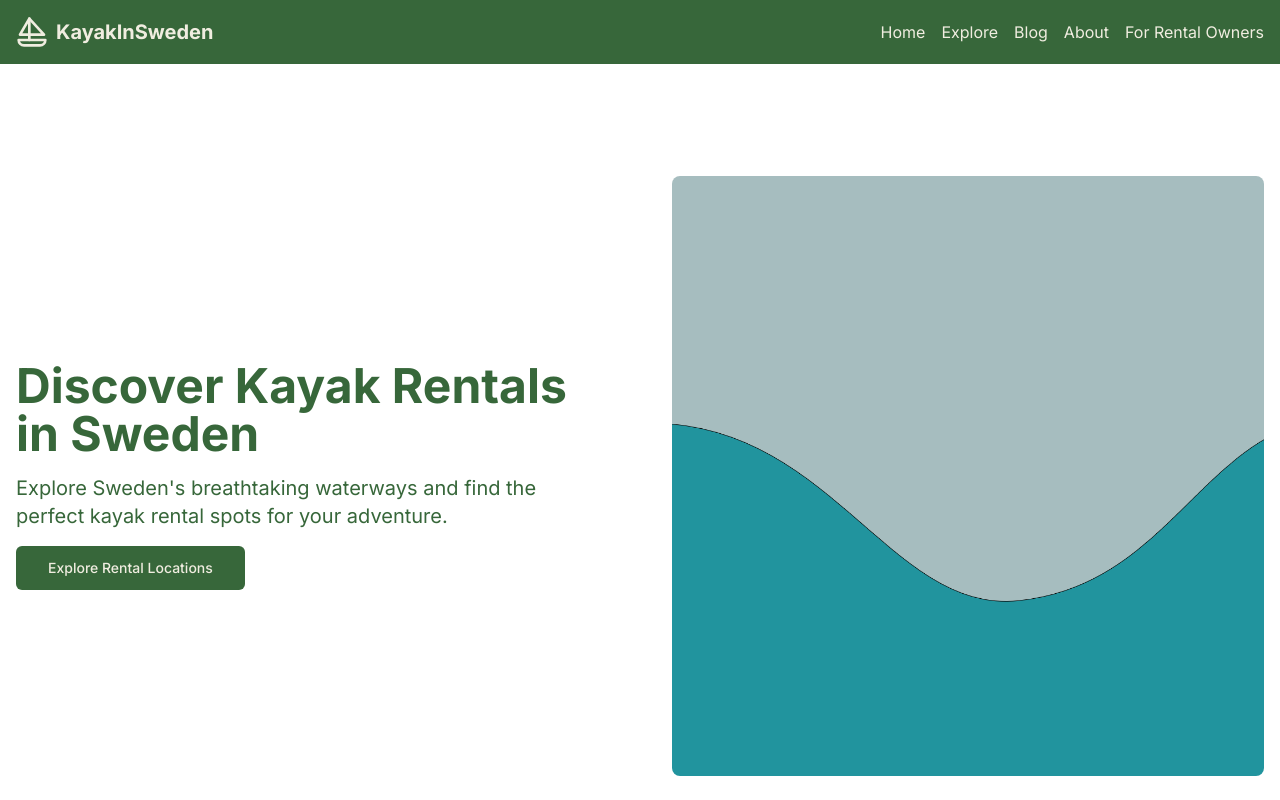
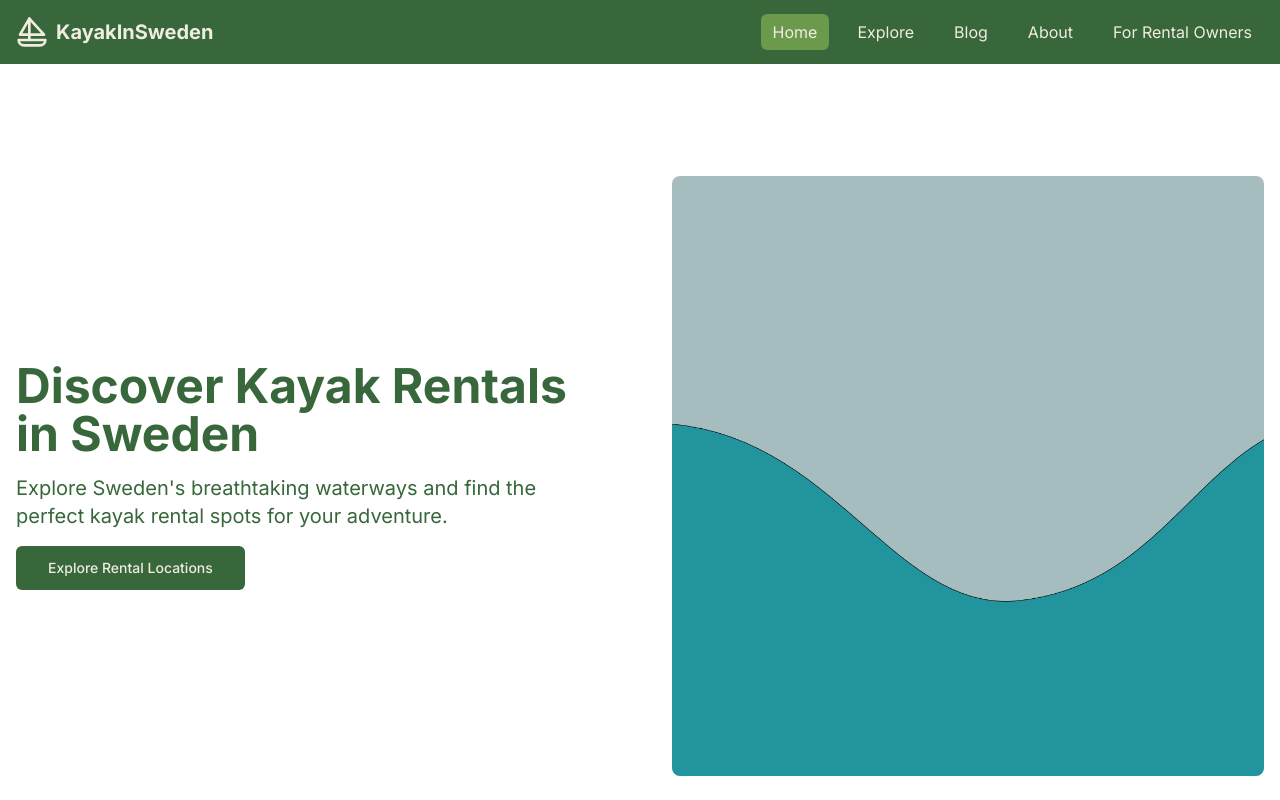
Before and after one commit to HannesEnsbacher/paddleelk, a Next.js app: page / in a window 1280 px wide. Shown: the top 800 px of the page. Built offline with nearby package versions, Linux system fonts and the light colour scheme.

Commit message:
Added indication of active route to header navigation

```diff
--- a/app/components/header.tsx
+++ b/app/components/header.tsx
@@ -1,20 +1,22 @@
 "use client"
 
-import { useState, useEffect } from "react"
+import {useState, useEffect} from "react"
 import Link from "next/link"
-import { SailboatIcon as Kayak, Menu, X } from "lucide-react"
+import { usePathname } from "next/navigation"
+import {SailboatIcon as Kayak, Menu, X} from "lucide-react"
 
 const navItems = [
-    { name: "Home", href: "/" },
-    { name: "Explore", href: "/explore" },
-    { name: "Blog", href: "/blog" },
-    { name: "About", href: "/about" },
-    { name: "For Rental Owners", href: "/for-rental-owners" },
+    {name: "Home", href: "/"},
+    {name: "Explore", href: "/explore"},
+    {name: "Blog", href: "/blog"},
+    {name: "About", href: "/about"},
+    {name: "For Rental Owners", href: "/for-rental-owners"},
 ]
 
 export function Header() {
     const [isMenuOpen, setIsMenuOpen] = useState(false)
     const [isScrolled, setIsScrolled] = useState(false)
+    const pathname = usePathname()
 
     useEffect(() => {
         const handleScroll = () => {
@@ -32,30 +34,42 @@ export function Header() {
         }
     }, [])
 
+    const isActive = (href: string) => {
+        if (href === "/") {
+            return pathname === href
+        }
+        return pathname.startsWith(href)
+    }
+
     return (
-        <header
-            className={`sticky top-0 z-50 bg-primary text-primary-foreground transition-shadow duration-300 ${isScrolled ? "shadow-md" : ""}`}
-        >
+        <header className={`sticky top-0 z-50 bg-primary text-primary-foreground transition-shadow duration-300 ${isScrolled ? "shadow-md" : ""}`}>
             <div className="container mx-auto px-4 py-4">
                 <div className="flex justify-between items-center">
                     <Link href="/" className="flex items-center space-x-2">
-                        <Kayak className="h-8 w-8" />
+                        <Kayak className="h-8 w-8"/>
                         <span className="text-xl font-bold">KayakInSweden</span>
                     </Link>
                     <nav className="hidden md:block">
                         <ul className="flex space-x-4">
                             {navItems.map((item) => (
                                 <li key={item.name}>
-                                    <Link href={item.href} className="relative group py-2">
+                                    <Link
+                                        href={item.href}
+                                        className={`relative group py-2 px-3 rounded-md transition-colors duration-300
+                                        ${isActive(item.href)
+                                                ? "bg-secondary text-secondary-foreground"
+                                                : "hover:bg-primary-foreground/10"}`}>
                                         <span>{item.name}</span>
-                                        <span className="absolute bottom-0 left-0 w-0 h-0.5 bg-secondary transition-all duration-300 ease-in-out group-hover:w-full"></span>
+                                        {!isActive(item.href) && (
+                                            <span className="absolute bottom-0 left-0 w-0 h-0.5 bg-secondary transition-all duration-300 ease-in-out group-hover:w-full"></span>
+                                        )}
                                     </Link>
                                 </li>
                             ))}
                         </ul>
                     </nav>
                     <button className="md:hidden" onClick={() => setIsMenuOpen(!isMenuOpen)}>
-                        {isMenuOpen ? <X size={24} /> : <Menu size={24} />}
+                        {isMenuOpen ? <X size={24}/> : <Menu size={24}/>}
                     </button>
                 </div>
                 {isMenuOpen && (
@@ -65,9 +79,11 @@ export function Header() {
                                 <li key={item.name}>
                                     <Link
                                         href={item.href}
-                                        className="block py-2 px-4 hover:bg-primary-foreground hover:text-primary transition-colors duration-300"
-                                        onClick={() => setIsMenuOpen(false)}
-                                    >
+                                        className={`block py-2 px-4 rounded-md transition-colors duration-300
+                                        ${isActive(item.href)
+                                            ? "bg-secondary text-secondary-foreground"
+                                            : "hover:bg-primary-foreground/10"}`}
+                                        onClick={() => setIsMenuOpen(false)}>
                                         {item.name}
                                     </Link>
                                 </li>
```
